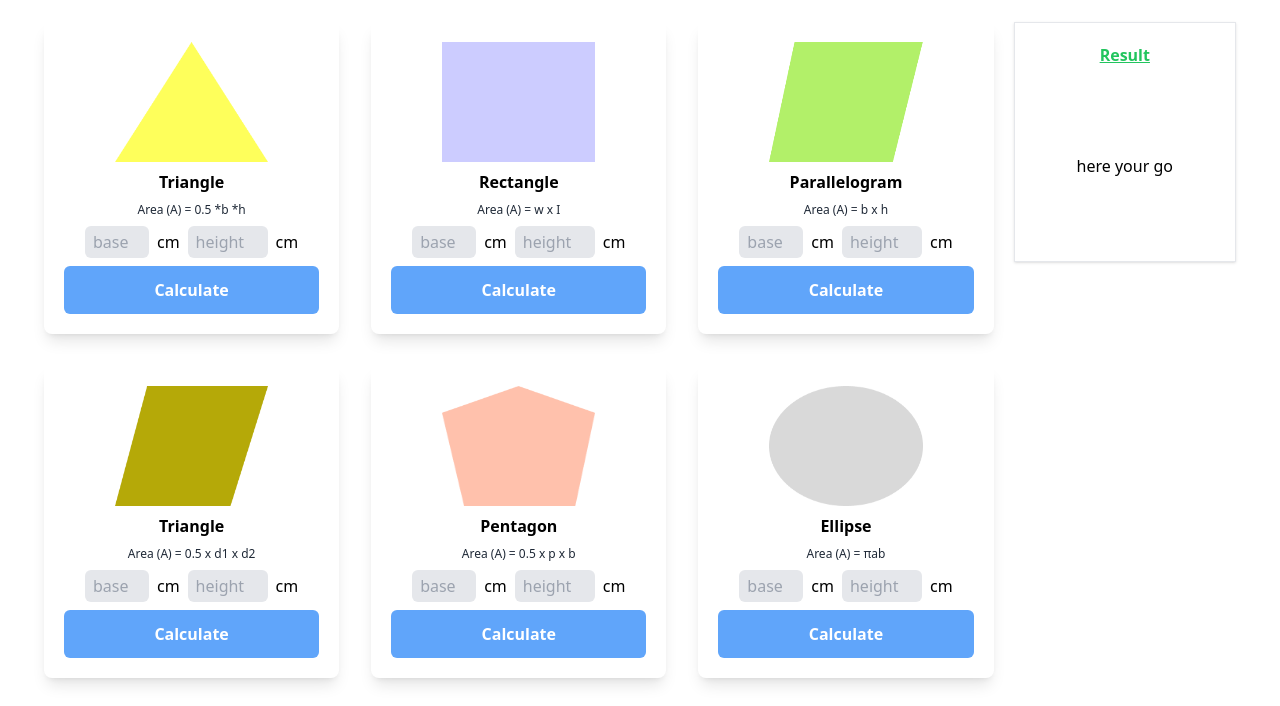
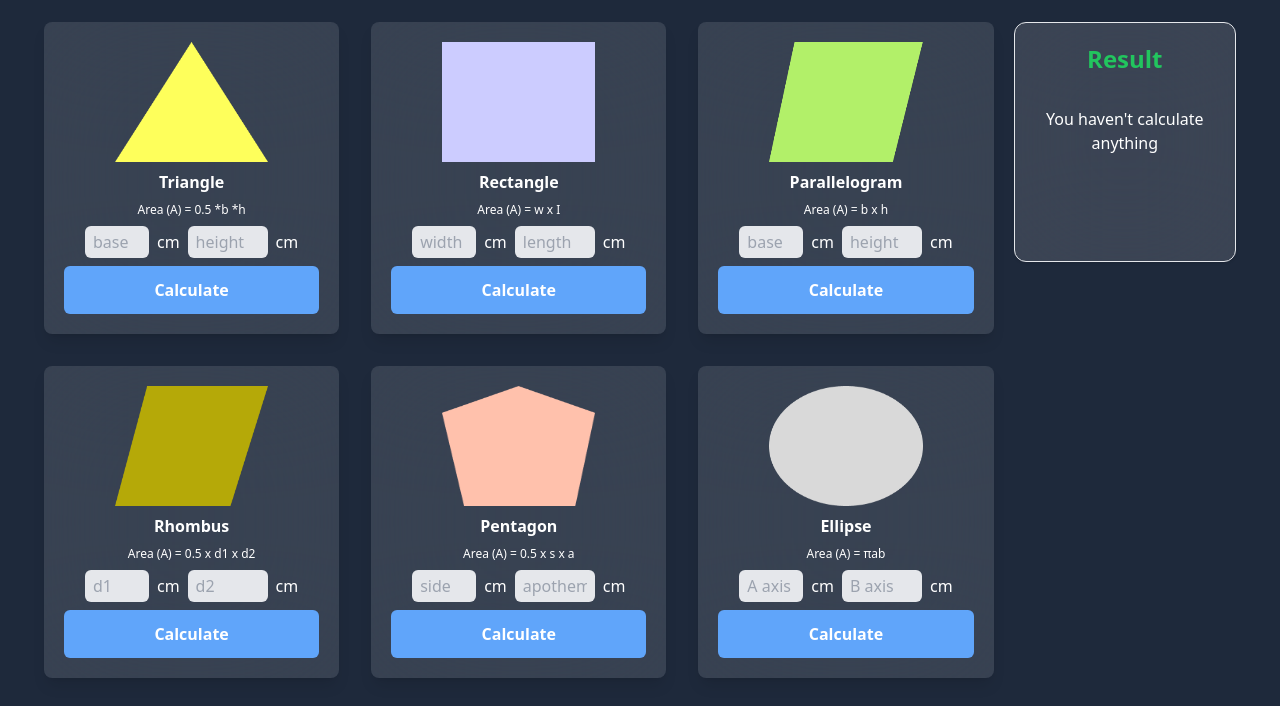
Before and after one commit to rjspyk5/Geometry-calculation-site, a plain HTML site: page index.html in a window 1280 px wide. Shown: the part 130-836 px from the top of the page. Drawn offline with nearby package versions, Linux system fonts and the light colour scheme.

Commit message:
UI desgain complete

```diff
--- a/index.html
+++ b/index.html
@@ -8,9 +8,9 @@
     <script src="https://cdn.tailwindcss.com"></script>
 </head>
 
-<body class="my-6 mx-10">
+<body class="my-6 mx-10 *:text-white bg-slate-800">
     <!-- Navbar -->
-    <nav class="cotainer flex justify-between bg-blue-100 items-center rounded-lg py-4 px-10">
+    <nav class="cotainer flex justify-between bg-yellow-600 items-center rounded-lg py-4 px-10">
         <div class="">
             <h1 class="font-bold md:text-4xl text-2xl">Interactive</h1>
             <h2 class="font-semibold md:text-2xl text-xl text-gray-500">Geomatry Calculation</h2>
@@ -21,10 +21,10 @@
     <main class="grid grid-cols-1 md:grid-cols-5   gap-5 p-1 my-5">
         <div class="grid grid-cols-1 md:grid-cols-2 lg:grid-cols-3 gap-8 md:col-span-4 order-2 md:order-1 *:rounded-lg">
             <!-- Triangle -->
-            <div class="p-5 shadow-lg text-center space-y-2">
+            <div class="p-5 shadow-lg text-center space-y-2 bg-[#ffffff1e] backdrop-blur-3xl">
                 <img src="images/triangle.png" class="mx-auto w-3/5 h-[120px]" alt="triangle image">
                 <p class="font-bold">Triangle</p>
-                <p class="text-xs text-gray-800">Area (A) = 0.5 *b *h</p>
+                <p class="text-xs">Area (A) = 0.5 *b *h</p>
                 <div class="flex justify-center items-center space-x-2"><input type="text"
                         class="max-w-16 bg-gray-200 rounded-md py-1 px-2" placeholder="base"><label
                         for="">cm</label><input type="text" class="max-w-20 bg-gray-200 rounded-md py-1 px-2"
@@ -32,21 +32,21 @@
                 <button type="button" class="w-full text-white bg-blue-400 font-bold p-3 rounded-md">Calculate</button>
             </div>
             <!-- Rectangle -->
-            <div class="p-5 shadow-lg text-center space-y-2">
+            <div class="p-5 shadow-lg text-center space-y-2 bg-[#ffffff1e] backdrop-blur-3xl">
                 <img src="images/rectangle.png" class="mx-auto w-3/5 h-[120px]" alt="triangle image">
                 <p class="font-bold">Rectangle</p>
-                <p class="text-xs text-gray-800">Area (A) = w x I</p>
+                <p class="text-xs ">Area (A) = w x I</p>
                 <div class="flex justify-center items-center space-x-2"><input type="text"
-                        class="max-w-16 bg-gray-200 rounded-md py-1 px-2" placeholder="base"><label
+                        class="max-w-16 bg-gray-200 rounded-md py-1 px-2" placeholder="width"><label
                         for="">cm</label><input type="text" class="w-20 bg-gray-200 rounded-md py-1 px-2"
-                        placeholder="height"><label for="">cm</label></div>
+                        placeholder="length"><label for="">cm</label></div>
                 <button type="button" class="w-full text-white bg-blue-400 font-bold p-3 rounded-md">Calculate</button>
             </div>
             <!-- Parrallelogram -->
-            <div class="p-5 shadow-lg text-center space-y-2">
+            <div class="p-5 shadow-lg text-center space-y-2 bg-[#ffffff1e] backdrop-blur-3xl">
                 <img src="images/parallelogram.png" class="mx-auto w-3/5 h-[120px]" alt="triangle image">
                 <p class="font-bold">Parallelogram</p>
-                <p class="text-xs text-gray-800">Area (A) = b x h</p>
+                <p class="text-xs ">Area (A) = b x h</p>
                 <div class="flex justify-center items-center space-x-2"><input type="text"
                         class="max-w-16 bg-gray-200 rounded-md py-1 px-2" placeholder="base"><label
                         for="">cm</label><input type="text" class="w-20 bg-gray-200 rounded-md py-1 px-2"
@@ -54,43 +54,43 @@
                 <button type="button" class="w-full text-white bg-blue-400 font-bold p-3 rounded-md">Calculate</button>
             </div>
             <!-- Rhombus -->
-            <div class="p-5 shadow-lg text-center space-y-2">
+            <div class="p-5 shadow-lg text-center space-y-2 bg-[#ffffff1e] backdrop-blur-3xl">
                 <img src="images/rhombus.png" class="mx-auto w-3/5 h-[120px]" alt=" triangle image">
-                <p class="font-bold">Triangle</p>
-                <p class="text-xs text-gray-800">Area (A) = 0.5 x d1 x d2</p>
+                <p class="font-bold">Rhombus</p>
+                <p class="text-xs ">Area (A) = 0.5 x d1 x d2</p>
                 <div class="flex justify-center items-center space-x-2"><input type="text"
-                        class="max-w-16 bg-gray-200 rounded-md py-1 px-2" placeholder="base"><label
+                        class="max-w-16 bg-gray-200 rounded-md py-1 px-2" placeholder="d1"><label
                         for="">cm</label><input type="text" class="w-20 bg-gray-200 rounded-md py-1 px-2"
-                        placeholder="height"><label for="">cm</label></div>
+                        placeholder="d2"><label for="">cm</label></div>
                 <button type="button" class="w-full text-white bg-blue-400 font-bold p-3 rounded-md">Calculate</button>
             </div>
             <!-- Pentagon -->
-            <div class="p-5 shadow-lg text-center space-y-2">
+            <div class="p-5 shadow-lg text-center space-y-2 bg-[#ffffff1e] backdrop-blur-3xl">
                 <img src="images/pentagon.png" class="mx-auto w-3/5 h-[120px]" alt="triangle image">
                 <p class="font-bold">Pentagon</p>
-                <p class="text-xs text-gray-800">Area (A) = 0.5 x p x b</p>
+                <p class="text-xs ">Area (A) = 0.5 x s x a</p>
                 <div class="flex justify-center items-center space-x-2"><input type="text"
-                        class="max-w-16 bg-gray-200 rounded-md py-1 px-2" placeholder="base"><label
+                        class="max-w-16 bg-gray-200 rounded-md py-1 px-2" placeholder="side"><label
                         for="">cm</label><input type="text" class="w-20 bg-gray-200 rounded-md py-1 px-2"
-                        placeholder="height"><label for="">cm</label></div>
+                        placeholder="apothem"><label for="">cm</label></div>
                 <button type="button" class="w-full text-white bg-blue-400 font-bold p-3 rounded-md">Calculate</button>
             </div>
             <!-- Ellipse -->
-            <div class="p-5 shadow-lg text-center space-y-2">
+            <div class="p-5 shadow-lg text-center space-y-2 bg-[#ffffff1e] backdrop-blur-3xl">
                 <img src="images/ellipse.png" class="mx-auto w-3/5 h-[120px]" alt="triangle image">
                 <p class="font-bold">Ellipse</p>
-                <p class="text-xs text-gray-800">Area (A) = πab</p>
+                <p class="text-xs ">Area (A) = πab</p>
                 <div class="flex justify-center items-center space-x-2"><input type="text"
-                        class="max-w-16 bg-gray-200 rounded-md py-1 px-2" placeholder="base"><label
+                        class="max-w-16 bg-gray-200 rounded-md py-1 px-2" placeholder="A axis"><label
                         for="">cm</label><input type="text" class="w-20 bg-gray-200 rounded-md py-1 px-2"
-                        placeholder="height"><label for="">cm</label></div>
+                        placeholder="B axis"><label for="">cm</label></div>
                 <button type="button" class="w-full text-white bg-blue-400 font-bold p-3 rounded-md">Calculate</button>
             </div>
         </div>
-        <div class="p-5 shadow col-span-1 h-60 border order-1 md:order-2">
-            <h1 class="text-center font-bold text-green-500 underline" id="result">Result</h1>
-            <div class="result-container h-full flex items-center justify-center">
-                <p>here your go</p>
+        <div class="p-5 shadow col-span-1 h-60 border order-1 md:order-2 rounded-xl bg-[#f6f6f622] backdrop-blur-3xl">
+            <h1 class="text-center font-bold text-green-500 text-2xl">Result</h1>
+            <div class="result-container h-full">
+                <p class="text-center mt-8" id="result">You haven't calculate anything</p>
 
             </div>
         </div>
```
